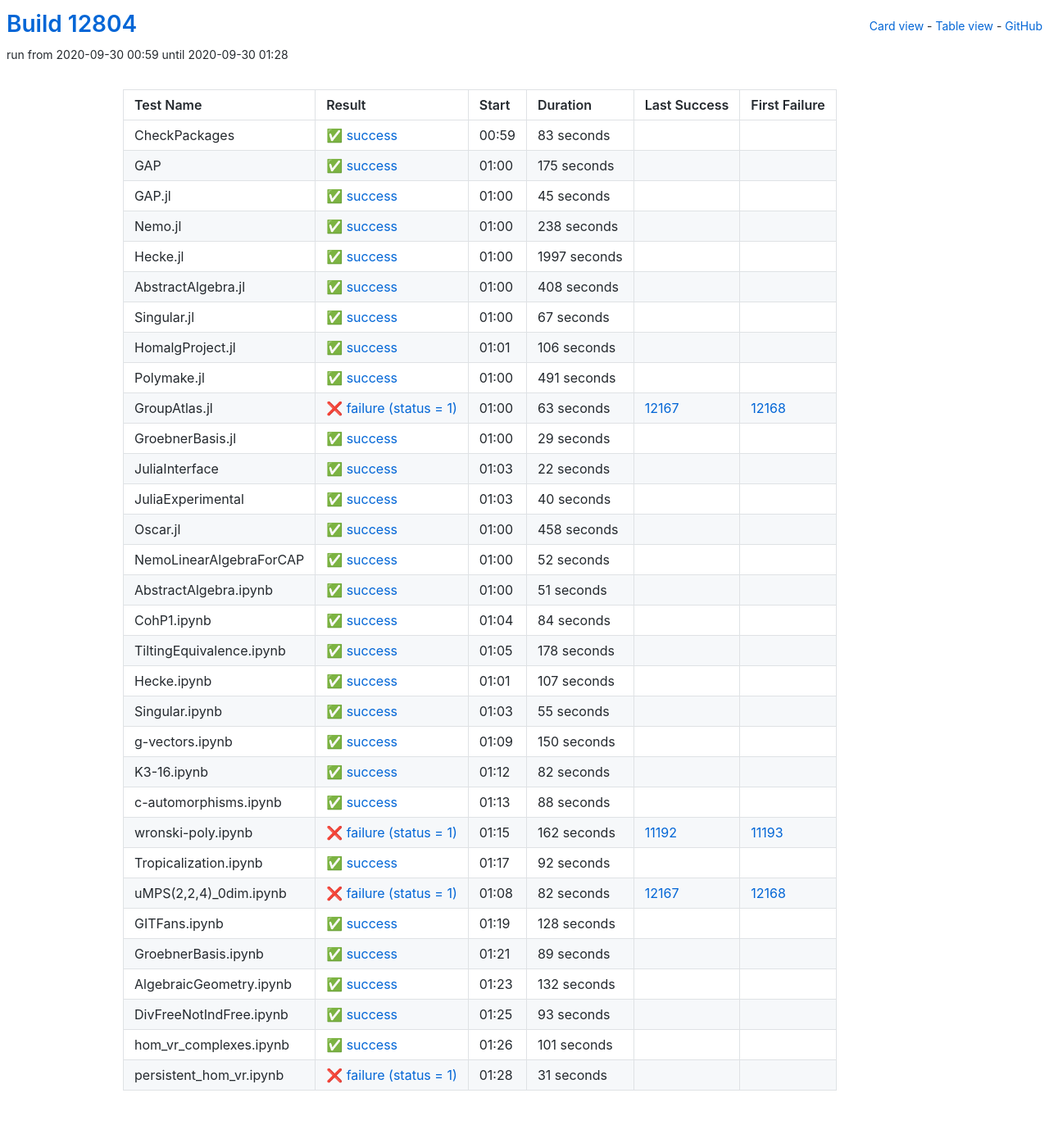
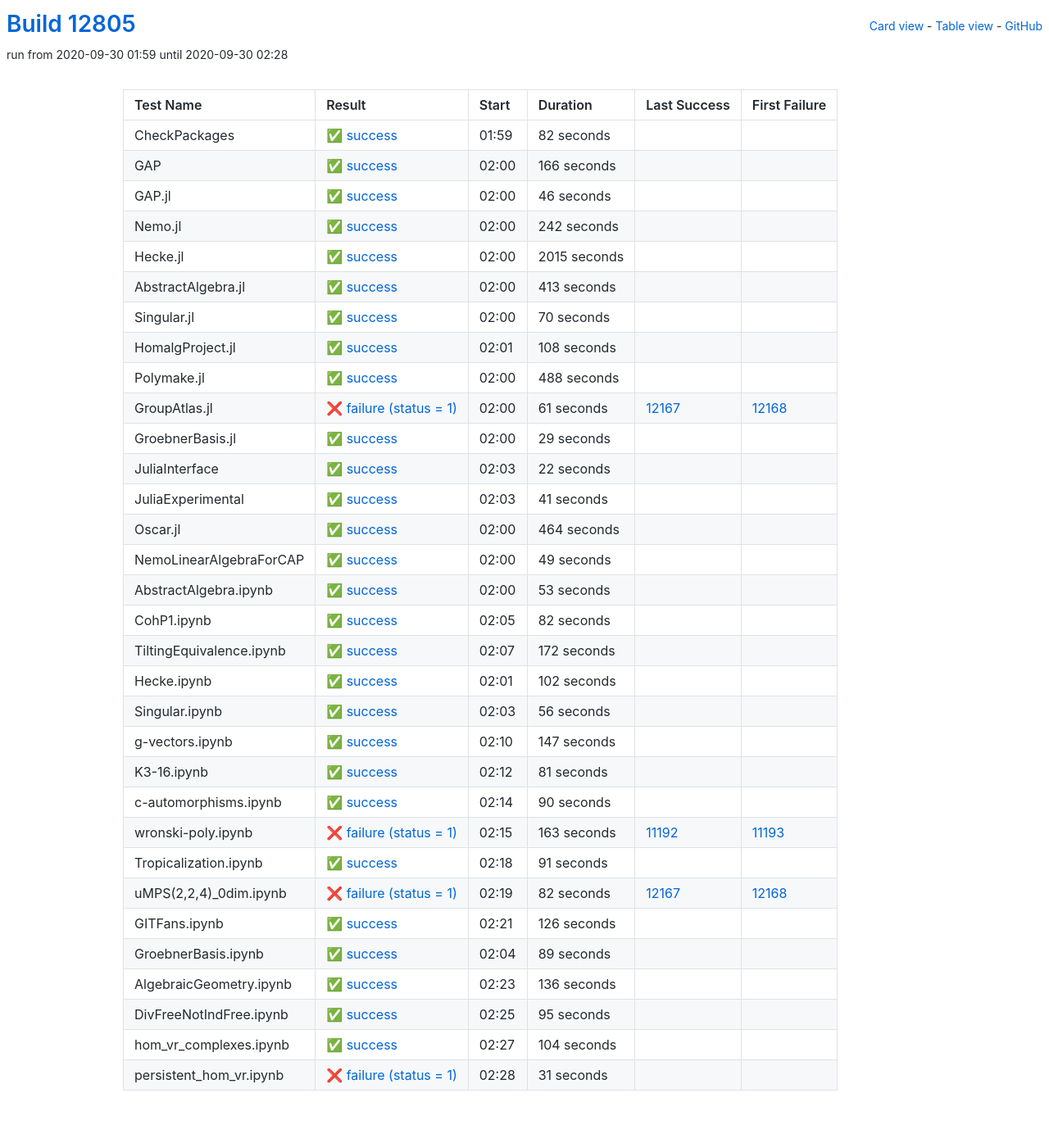
Before and after one commit to oscar-system/oscar-ci-status, a Jekyll site: the page built from table.html, in a window 1280 px wide. Shown: the whole page at 82% size. Built offline with Jekyll 4.4.1, drawn with Linux system fonts in a browser that asks for light colours.

Commit message:
Build #12805

```diff
--- a/_data/ci.yml
+++ b/_data/ci.yml
@@ -1,6 +1,6 @@
 ---
-build: 12804
-build_url: https://oscarci.mathematik.uni-kl.de/job/oscar/12804/
+build: 12805
+build_url: https://oscarci.mathematik.uni-kl.de/job/oscar/12805/
 job: oscar
 organization: oscar-system
 repo: oscar-ci-status
@@ -8,128 +8,128 @@
 tests:
 - name: CheckPackages
   id: checkpackages
-  log: https://oscarci.mathematik.uni-kl.de/job/oscar/12804/artifact/logs/build-12804/CheckPackages.log
-  start: 2020-09-30 00:59
+  log: https://oscarci.mathematik.uni-kl.de/job/oscar/12805/artifact/logs/build-12805/CheckPackages.log
+  start: 2020-09-30 01:59
   success: true
   exitcode: 0
   status: success
-  duration: 83
+  duration: 82
   last_success: false
   last_success_url:
   first_failure: false
   first_failure_url:
 - name: GAP
   id: gap
-  log: https://oscarci.mathematik.uni-kl.de/job/oscar/12804/artifact/logs/build-12804/GAP.log
-  start: 2020-09-30 01:00
+  log: https://oscarci.mathematik.uni-kl.de/job/oscar/12805/artifact/logs/build-12805/GAP.log
+  start: 2020-09-30 02:00
   success: true
   exitcode: 0
   status: success
-  duration: 175
+  duration: 166
   last_success: false
   last_success_url:
   first_failure: false
   first_failure_url:
 - name: GAP.jl
   id: gap-jl
-  log: https://oscarci.mathematik.uni-kl.de/job/oscar/12804/artifact/logs/build-12804/GAP.jl.log
-  start: 2020-09-30 01:00
+  log: https://oscarci.mathematik.uni-kl.de/job/oscar/12805/artifact/logs/build-12805/GAP.jl.log
+  start: 2020-09-30 02:00
   success: true
   exitcode: 0
   status: success
-  duration: 45
+  duration: 46
   last_success: false
   last_success_url:
   first_failure: false
   first_failure_url:
 - name: Nemo.jl
   id: nemo-jl
-  log: https://oscarci.mathematik.uni-kl.de/job/oscar/12804/artifact/logs/build-12804/Nemo.jl.log
-  start: 2020-09-30 01:00
+  log: https://oscarci.mathematik.uni-kl.de/job/oscar/12805/artifact/logs/build-12805/Nemo.jl.log
+  start: 2020-09-30 02:00
   success: true
   exitcode: 0
   status: success
-  duration: 238
+  duration: 242
   last_success: false
   last_success_url:
   first_failure: false
   first_failure_url:
 - name: Hecke.jl
   id: hecke-jl
-  log: https://oscarci.mathematik.uni-kl.de/job/oscar/12804/artifact/logs/build-12804/Hecke.jl.log
-  start: 2020-09-30 01:00
+  log: https://oscarci.mathematik.uni-kl.de/job/oscar/12805/artifact/logs/build-12805/Hecke.jl.log
+  start: 2020-09-30 02:00
   success: true
   exitcode: 0
   status: success
-  duration: 1997
+  duration: 2015
   last_success: false
   last_success_url:
   first_failure: false
   first_failure_url:
 - name: AbstractAlgebra.jl
   id: abstractalgebra-jl
-  log: https://oscarci.mathematik.uni-kl.de/job/oscar/12804/artifact/logs/build-12804/AbstractAlgebra.jl.log
-  start: 2020-09-30 01:00
+  log: https://oscarci.mathematik.uni-kl.de/job/oscar/12805/artifact/logs/build-12805/AbstractAlgebra.jl.log
+  start: 2020-09-30 02:00
   success: true
   exitcode: 0
   status: success
-  duration: 408
+  duration: 413
   last_success: false
   last_success_url:
   first_failure: false
   first_failure_url:
 - name: Singular.jl
   id: singular-jl
-  log: https://oscarci.mathematik.uni-kl.de/job/oscar/12804/artifact/logs/build-12804/Singular.jl.log
-  start: 2020-09-30 01:00
+  log: https://oscarci.mathematik.uni-kl.de/job/oscar/12805/artifact/logs/build-12805/Singular.jl.log
+  start: 2020-09-30 02:00
   success: true
   exitcode: 0
   status: success
-  duration: 67
+  duration: 70
   last_success: false
   last_success_url:
   first_failure: false
   first_failure_url:
 - name: HomalgProject.jl
   id: homalgproject-jl
-  log: https://oscarci.mathematik.uni-kl.de/job/oscar/12804/artifact/logs/build-12804/HomalgProject.jl.log
-  start: 2020-09-30 01:01
+  log: https://oscarci.mathematik.uni-kl.de/job/oscar/12805/artifact/logs/build-12805/HomalgProject.jl.log
+  start: 2020-09-30 02:01
   success: true
   exitcode: 0
   status: success
-  duration: 106
+  duration: 108
   last_success: false
   last_success_url:
   first_failure: false
   first_failure_url:
 - name: Polymake.jl
   id: polymake-jl
-  log: https://oscarci.mathematik.uni-kl.de/job/oscar/12804/artifact/logs/build-12804/Polymake.jl.log
-  start: 2020-09-30 01:00
+  log: https://oscarci.mathematik.uni-kl.de/job/oscar/12805/artifact/logs/build-12805/Polymake.jl.log
+  start: 2020-09-30 02:00
   success: true
   exitcode: 0
   status: success
-  duration: 491
+  duration: 488
   last_success: false
   last_success_url:
   first_failure: false
   first_failure_url:
 - name: GroupAtlas.jl
   id: groupatlas-jl
-  log: https://oscarci.mathematik.uni-kl.de/job/oscar/12804/artifact/logs/build-12804/GroupAtlas.jl.log
-  start: 2020-09-30 01:00
+  log: https://oscarci.mathematik.uni-kl.de/job/oscar/12805/artifact/logs/build-12805/GroupAtlas.jl.log
+  start: 2020-09-30 02:00
   success: false
   exitcode: 1
   status: failure
-  duration: 63
+  duration: 61
   last_success: 12167
   last_success_url: https://oscarci.mathematik.uni-kl.de/job/oscar/12167/
   first_failure: 12168
   first_failure_url: https://oscarci.mathematik.uni-kl.de/job/oscar/12168/
 - name: GroebnerBasis.jl
   id: groebnerbasis-jl
-  log: https://oscarci.mathematik.uni-kl.de/job/oscar/12804/artifact/logs/build-12804/GroebnerBasis.jl.log
-  start: 2020-09-30 01:00
+  log: https://oscarci.mathematik.uni-kl.de/job/oscar/12805/artifact/logs/build-12805/GroebnerBasis.jl.log
+  start: 2020-09-30 02:00
   success: true
   exitcode: 0
   status: success
@@ -140,8 +140,8 @@
   first_failure_url:
 - name: JuliaInterface
   id: juliainterface
-  log: https://oscarci.mathematik.uni-kl.de/job/oscar/12804/artifact/logs/build-12804/JuliaInterface.log
-  start: 2020-09-30 01:03
+  log: https://oscarci.mathematik.uni-kl.de/job/oscar/12805/artifact/logs/build-12805/JuliaInterface.log
+  start: 2020-09-30 02:03
   success: true
   exitcode: 0
   status: success
@@ -152,116 +152,56 @@
   first_failure_url:
 - name: JuliaExperimental
   id: juliaexperimental
-  log: https://oscarci.mathematik.uni-kl.de/job/oscar/12804/artifact/logs/build-12804/JuliaExperimental.log
-  start: 2020-09-30 01:03
+  log: https://oscarci.mathematik.uni-kl.de/job/oscar/12805/artifact/logs/build-12805/JuliaExperimental.log
+  start: 2020-09-30 02:03
   success: true
   exitcode: 0
   status: success
-  duration: 40
+  duration: 41
   last_success: false
   last_success_url:
   first_failure: false
   first_failure_url:
 - name: Oscar.jl
   id: oscar-jl
-  log: https://oscarci.mathematik.uni-kl.de/job/oscar/12804/artifact/logs/build-12804/Oscar.jl.log
-  start: 2020-09-30 01:00
+  log: https://oscarci.mathematik.uni-kl.de/job/oscar/12805/artifact/logs/build-12805/Oscar.jl.log
+  start: 2020-09-30 02:00
   success: true
   exitcode: 0
   status: success
-  duration: 458
+  duration: 464
   last_success: false
   last_success_url:
   first_failure: false
   first_failure_url:
 - name: NemoLinearAlgebraForCAP
   id: nemolinearalgebraforcap
-  log: https://oscarci.mathematik.uni-kl.de/job/oscar/12804/artifact/logs/build-12804/NemoLinearAlgebraForCAP.log
-  start: 2020-09-30 01:00
+  log: https://oscarci.mathematik.uni-kl.de/job/oscar/12805/artifact/logs/build-12805/NemoLinearAlgebraForCAP.log
+  start: 2020-09-30 02:00
   success: true
   exitcode: 0
   status: success
-  duration: 52
+  duration: 49
   last_success: false
   last_success_url:
   first_failure: false
   first_failure_url:
 - name: AbstractAlgebra.ipynb
   id: abstractalgebra-ipynb
-  log: https://oscarci.mathematik.uni-kl.de/job/oscar/12804/artifact/logs/build-12804/AbstractAlgebra.ipynb.log
-  start: 2020-09-30 01:00
+  log: https://oscarci.mathematik.uni-kl.de/job/oscar/12805/artifact/logs/build-12805/AbstractAlgebra.ipynb.log
+  start: 2020-09-30 02:00
   success: true
   exitcode: 0
   status: success
-  duration: 51
+  duration: 53
   last_success: false
   last_success_url:
   first_failure: false
   first_failure_url:
 - name: CohP1.ipynb
   id: cohp1-ipynb
-  log: https://oscarci.mathematik.uni-kl.de/job/oscar/12804/artifact/logs/build-12804/CohP1.ipynb.log
-  start: 2020-09-30 01:04
-  success: true
-  exitcode: 0
-  status: success
-  duration: 84
-  last_success: false
-  last_success_url:
-  first_failure: false
-  first_failure_url:
-- name: TiltingEquivalence.ipynb
-  id: tiltingequivalence-ipynb
-  log: https://oscarci.mathematik.uni-kl.de/job/oscar/12804/artifact/logs/build-12804/TiltingEquivalence.ipynb.log
-  start: 2020-09-30 01:05
-  success: true
-  exitcode: 0
-  status: success
-  duration: 178
-  last_success: false
-  last_success_url:
-  first_failure: false
-  first_failure_url:
-- name: Hecke.ipynb
-  id: hecke-ipynb
-  log: https://oscarci.mathematik.uni-kl.de/job/oscar/12804/artifact/logs/build-12804/Hecke.ipynb.log
-  start: 2020-09-30 01:01
-  success: true
-  exitcode: 0
-  status: success
-  duration: 107
-  last_success: false
-  last_success_url:
-  first_failure: false
-  first_failure_url:
-- name: Singular.ipynb
-  id: singular-ipynb
-  log: https://oscarci.mathematik.uni-kl.de/job/oscar/12804/artifact/logs/build-12804/Singular.ipynb.log
-  start: 2020-09-30 01:03
-  success: true
-  exitcode: 0
-  status: success
-  duration: 55
-  last_success: false
-  last_success_url:
-  first_failure: false
-  first_failure_url:
-- name: g-vectors.ipynb
-  id: g-vectors-ipynb
-  log: https://oscarci.mathematik.uni-kl.de/job/oscar/12804/artifact/logs/build-12804/g-vectors.ipynb.log
-  start: 2020-09-30 01:09
-  success: true
-  exitcode: 0
-  status: success
-  duration: 150
-  last_success: false
-  last_success_url:
-  first_failure: false
-  first_failure_url:
-- name: K3-16.ipynb
-  id: k3-16-ipynb
-  log: https://oscarci.mathematik.uni-kl.de/job/oscar/12804/artifact/logs/build-12804/K3-16.ipynb.log
-  start: 2020-09-30 01:12
+  log: https://oscarci.mathematik.uni-kl.de/job/oscar/12805/artifact/logs/build-12805/CohP1.ipynb.log
+  start: 2020-09-30 02:05
   success: true
   exitcode: 0
   status: success
@@ -270,46 +210,106 @@
   last_success_url:
   first_failure: false
   first_failure_url:
-- name: c-automorphisms.ipynb
-  id: c-automorphisms-ipynb
-  log: https://oscarci.mathematik.uni-kl.de/job/oscar/12804/artifact/logs/build-12804/c-automorphisms.ipynb.log
-  start: 2020-09-30 01:13
+- name: TiltingEquivalence.ipynb
+  id: tiltingequivalence-ipynb
+  log: https://oscarci.mathematik.uni-kl.de/job/oscar/12805/artifact/logs/build-12805/TiltingEquivalence.ipynb.log
+  start: 2020-09-30 02:07
   success: true
   exitcode: 0
   status: success
-  duration: 88
+  duration: 172
+  last_success: false
+  last_success_url:
+  first_failure: false
+  first_failure_url:
+- name: Hecke.ipynb
+  id: hecke-ipynb
+  log: https://oscarci.mathematik.uni-kl.de/job/oscar/12805/artifact/logs/build-12805/Hecke.ipynb.log
+  start: 2020-09-30 02:01
+  success: true
+  exitcode: 0
+  status: success
+  duration: 102
+  last_success: false
+  last_success_url:
+  first_failure: false
+  first_failure_url:
+- name: Singular.ipynb
+  id: singular-ipynb
+  log: https://oscarci.mathematik.uni-kl.de/job/oscar/12805/artifact/logs/build-12805/Singular.ipynb.log
+  start: 2020-09-30 02:03
+  success: true
+  exitcode: 0
+  status: success
+  duration: 56
+  last_success: false
+  last_success_url:
+  first_failure: false
+  first_failure_url:
+- name: g-vectors.ipynb
+  id: g-vectors-ipynb
+  log: https://oscarci.mathematik.uni-kl.de/job/oscar/12805/artifact/logs/build-12805/g-vectors.ipynb.log
+  start: 2020-09-30 02:10
+  success: true
+  exitcode: 0
+  status: success
+  duration: 147
+  last_success: false
+  last_success_url:
+  first_failure: false
+  first_failure_url:
+- name: K3-16.ipynb
+  id: k3-16-ipynb
+  log: https://oscarci.mathematik.uni-kl.de/job/oscar/12805/artifact/logs/build-12805/K3-16.ipynb.log
+  start: 2020-09-30 02:12
+  success: true
+  exitcode: 0
+  status: success
+  duration: 81
+  last_success: false
+  last_success_url:
+  first_failure: false
+  first_failure_url:
+- name: c-automorphisms.ipynb
+  id: c-automorphisms-ipynb
+  log: https://oscarci.mathematik.uni-kl.de/job/oscar/12805/artifact/logs/build-12805/c-automorphisms.ipynb.log
+  start: 2020-09-30 02:14
+  success: true
+  exitcode: 0
+  status: success
+  duration: 90
   last_success: false
   last_success_url:
   first_failure: false
   first_failure_url:
 - name: wronski-poly.ipynb
   id: wronski-poly-ipynb
-  log: https://oscarci.mathematik.uni-kl.de/job/oscar/12804/artifact/logs/build-12804/wronski-poly.ipynb.log
-  start: 2020-09-30 01:15
+  log: https://oscarci.mathematik.uni-kl.de/job/oscar/12805/artifact/logs/build-12805/wronski-poly.ipynb.log
+  start: 2020-09-30 02:15
   success: false
   exitcode: 1
   status: failure
-  duration: 162
+  duration: 163
   last_success: 11192
   last_success_url: https://oscarci.mathematik.uni-kl.de/job/oscar/11192/
   first_failure: 11193
   first_failure_url: https://oscarci.mathematik.uni-kl.de/job/oscar/11193/
 - name: Tropicalization.ipynb
   id: tropicalization-ipynb
-  log: https://oscarci.mathematik.uni-kl.de/job/oscar/12804/artifact/logs/build-12804/Tropicalization.ipynb.log
-  start: 2020-09-30 01:17
+  log: https://oscarci.mathematik.uni-kl.de/job/oscar/12805/artifact/logs/build-12805/Tropicalization.ipynb.log
+  start: 2020-09-30 02:18
   success: true
   exitcode: 0
   status: success
-  duration: 92
+  duration: 91
   last_success: false
   last_success_url:
   first_failure: false
   first_failure_url:
 - name: uMPS(2,2,4)_0dim.ipynb
   id: umps-2-2-4-0dim-ipynb
-  log: https://oscarci.mathematik.uni-kl.de/job/oscar/12804/artifact/logs/build-12804/uMPS-2-2-4-_0dim.ipynb.log
-  start: 2020-09-30 01:08
+  log: https://oscarci.mathematik.uni-kl.de/job/oscar/12805/artifact/logs/build-12805/uMPS-2-2-4-_0dim.ipynb.log
+  start: 2020-09-30 02:19
   success: false
   exitcode: 1
   status: failure
@@ -320,20 +320,20 @@
   first_failure_url: https://oscarci.mathematik.uni-kl.de/job/oscar/12168/
 - name: GITFans.ipynb
   id: gitfans-ipynb
-  log: https://oscarci.mathematik.uni-kl.de/job/oscar/12804/artifact/logs/build-12804/GITFans.ipynb.log
-  start: 2020-09-30 01:19
+  log: https://oscarci.mathematik.uni-kl.de/job/oscar/12805/artifact/logs/build-12805/GITFans.ipynb.log
+  start: 2020-09-30 02:21
   success: true
   exitcode: 0
   status: success
-  duration: 128
+  duration: 126
   last_success: false
   last_success_url:
   first_failure: false
   first_failure_url:
 - name: GroebnerBasis.ipynb
   id: groebnerbasis-ipynb
-  log: https://oscarci.mathematik.uni-kl.de/job/oscar/12804/artifact/logs/build-12804/GroebnerBasis.ipynb.log
-  start: 2020-09-30 01:21
+  log: https://oscarci.mathematik.uni-kl.de/job/oscar/12805/artifact/logs/build-12805/GroebnerBasis.ipynb.log
+  start: 2020-09-30 02:04
   success: true
   exitcode: 0
   status: success
@@ -344,44 +344,44 @@
   first_failure_url:
 - name: AlgebraicGeometry.ipynb
   id: algebraicgeometry-ipynb
-  log: https://oscarci.mathematik.uni-kl.de/job/oscar/12804/artifact/logs/build-12804/AlgebraicGeometry.ipynb.log
-  start: 2020-09-30 01:23
+  log: https://oscarci.mathematik.uni-kl.de/job/oscar/12805/artifact/logs/build-12805/AlgebraicGeometry.ipynb.log
+  start: 2020-09-30 02:23
   success: true
   exitcode: 0
   status: success
-  duration: 132
+  duration: 136
   last_success: false
   last_success_url:
   first_failure: false
   first_failure_url:
 - name: DivFreeNotIndFree.ipynb
   id: divfreenotindfree-ipynb
-  log: https://oscarci.mathematik.uni-kl.de/job/oscar/12804/artifact/logs/build-12804/DivFreeNotIndFree.ipynb.log
-  start: 2020-09-30 01:25
+  log: https://oscarci.mathematik.uni-kl.de/job/oscar/12805/artifact/logs/build-12805/DivFreeNotIndFree.ipynb.log
+  start: 2020-09-30 02:25
   success: true
   exitcode: 0
   status: success
-  duration: 93
+  duration: 95
   last_success: false
   last_success_url:
   first_failure: false
   first_failure_url:
 - name: hom_vr_complexes.ipynb
   id: hom-vr-complexes-ipynb
-  log: https://oscarci.mathematik.uni-kl.de/job/oscar/12804/artifact/logs/build-12804/hom_vr_complexes.ipynb.log
-  start: 2020-09-30 01:26
+  log: https://oscarci.mathematik.uni-kl.de/job/oscar/12805/artifact/logs/build-12805/hom_vr_complexes.ipynb.log
+  start: 2020-09-30 02:27
   success: true
   exitcode: 0
   status: success
-  duration: 101
+  duration: 104
   last_success: false
   last_success_url:
   first_failure: false
   first_failure_url:
 - name: persistent_hom_vr.ipynb
   id: persistent-hom-vr-ipynb
-  log: https://oscarci.mathematik.uni-kl.de/job/oscar/12804/artifact/logs/build-12804/persistent_hom_vr.ipynb.log
-  start: 2020-09-30 01:28
+  log: https://oscarci.mathematik.uni-kl.de/job/oscar/12805/artifact/logs/build-12805/persistent_hom_vr.ipynb.log
+  start: 2020-09-30 02:28
   success: false
   exitcode: 1
   status: failure
```
Also changed, not shown: README.md.
